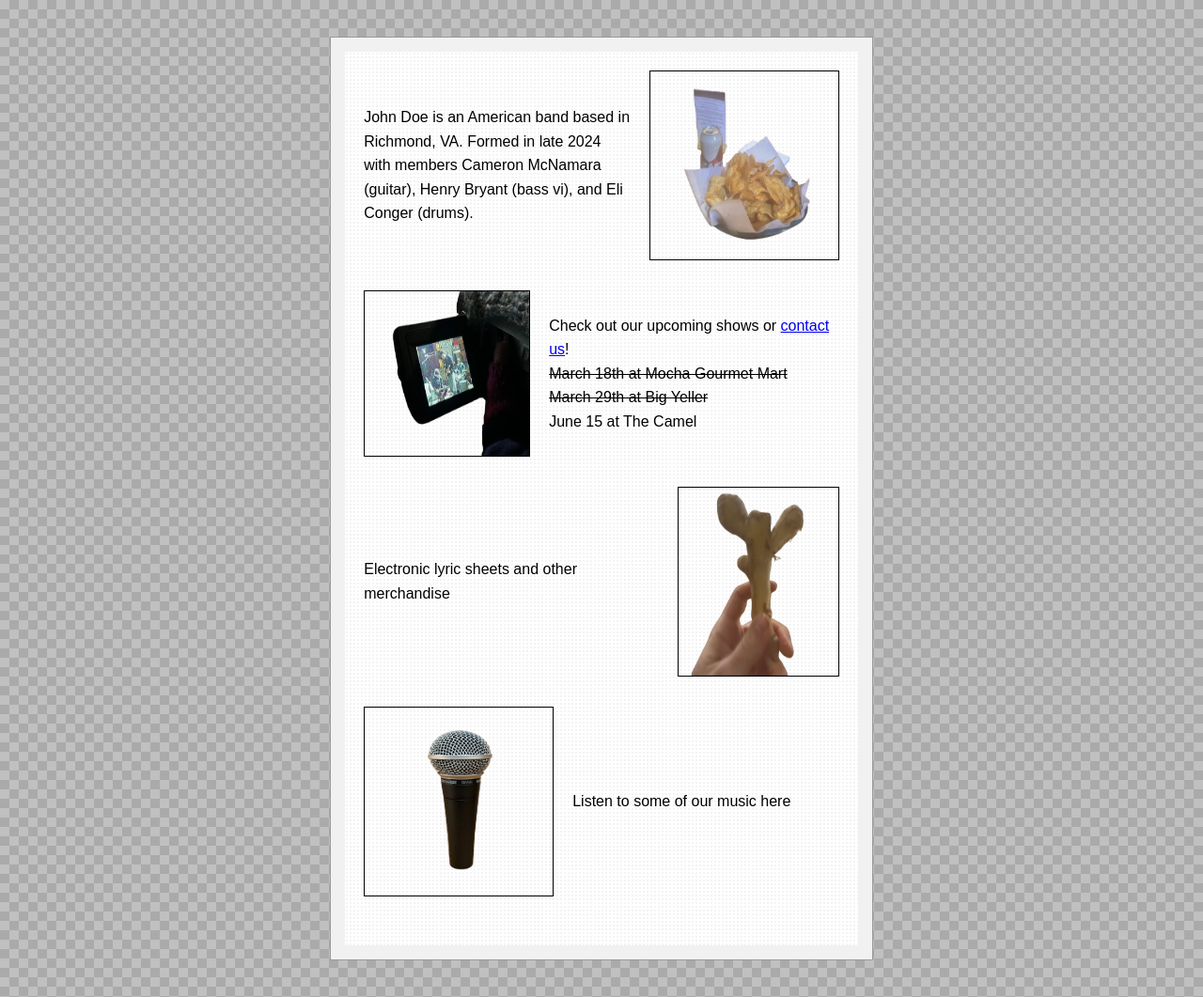
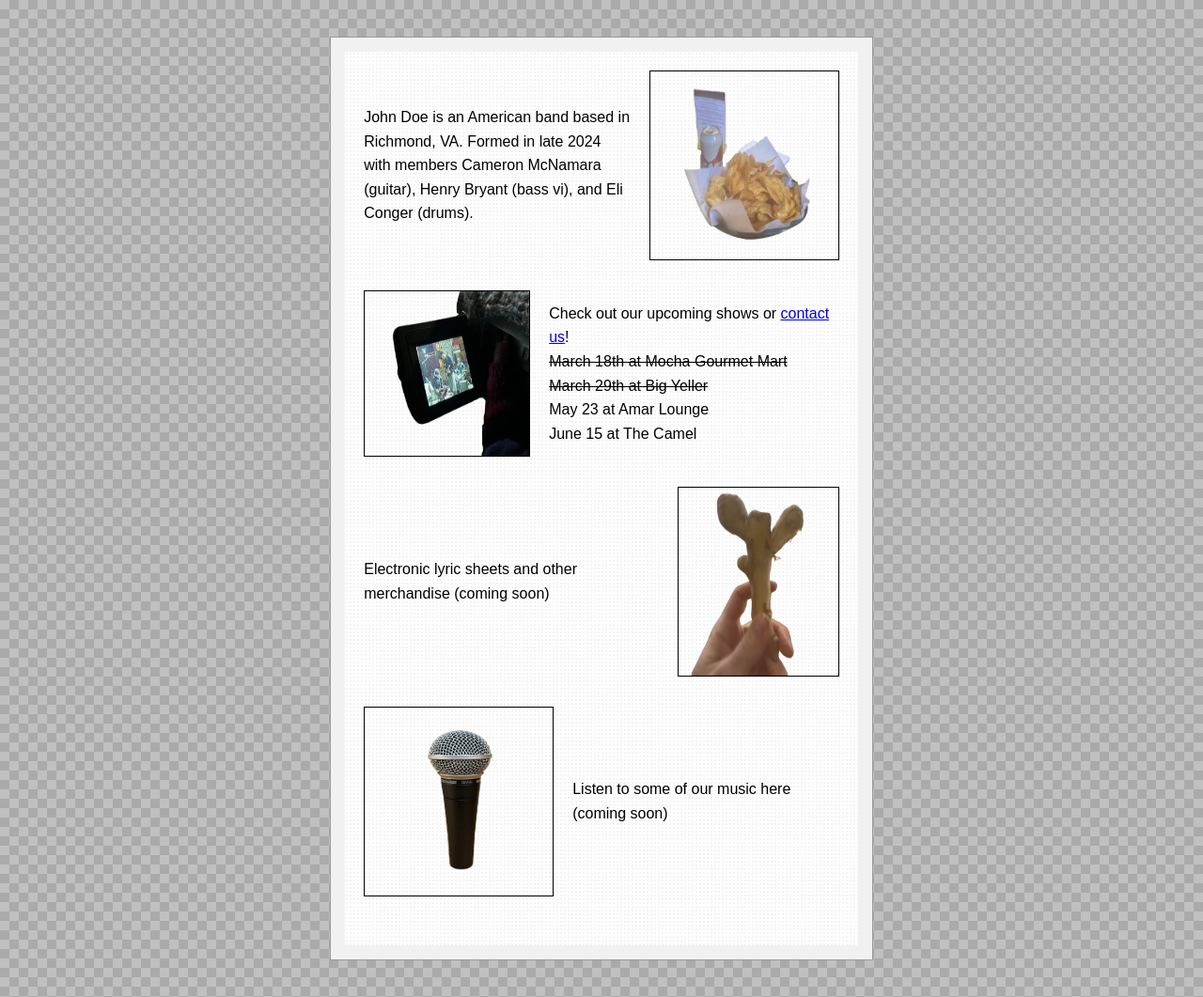
Before and after one commit to hcbryant9/johndoeband, a website: page public/index.html in a window 1280 px wide. Shown: the whole page at 94% size. Drawn offline with Linux system fonts and the light colour scheme.

Commit message:
addding a show

```diff
--- a/public/index.html
+++ b/public/index.html
@@ -82,6 +82,7 @@
         Check out our upcoming shows or <a href="https://www.instagram.com/1johndoeband/">contact us</a>!<br>
         <s>March 18th at Mocha Gourmet Mart</s><br>
         <s>March 29th at Big Yeller</s><br>
+        May 23 at Amar Lounge<br>
         June 15 at The Camel
       </p>
     </div>
@@ -89,14 +90,14 @@
     <div class="media-block reverse">
       <img src="assets/images/ginger-cutout.png" alt="oolong tea" width="170" height="200">
       <p>
-        Electronic lyric sheets and other merchandise
+        Electronic lyric sheets and other merchandise (coming soon)
       </p>
     </div>
 
     <div class="media-block">
       <img src="assets/images/mic-cutout.png" alt="guis" width="200" height="200">
       <p>
-        Listen to some of our music here
+        Listen to some of our music here (coming soon)<br>
       </p>
     </div>
 
```
